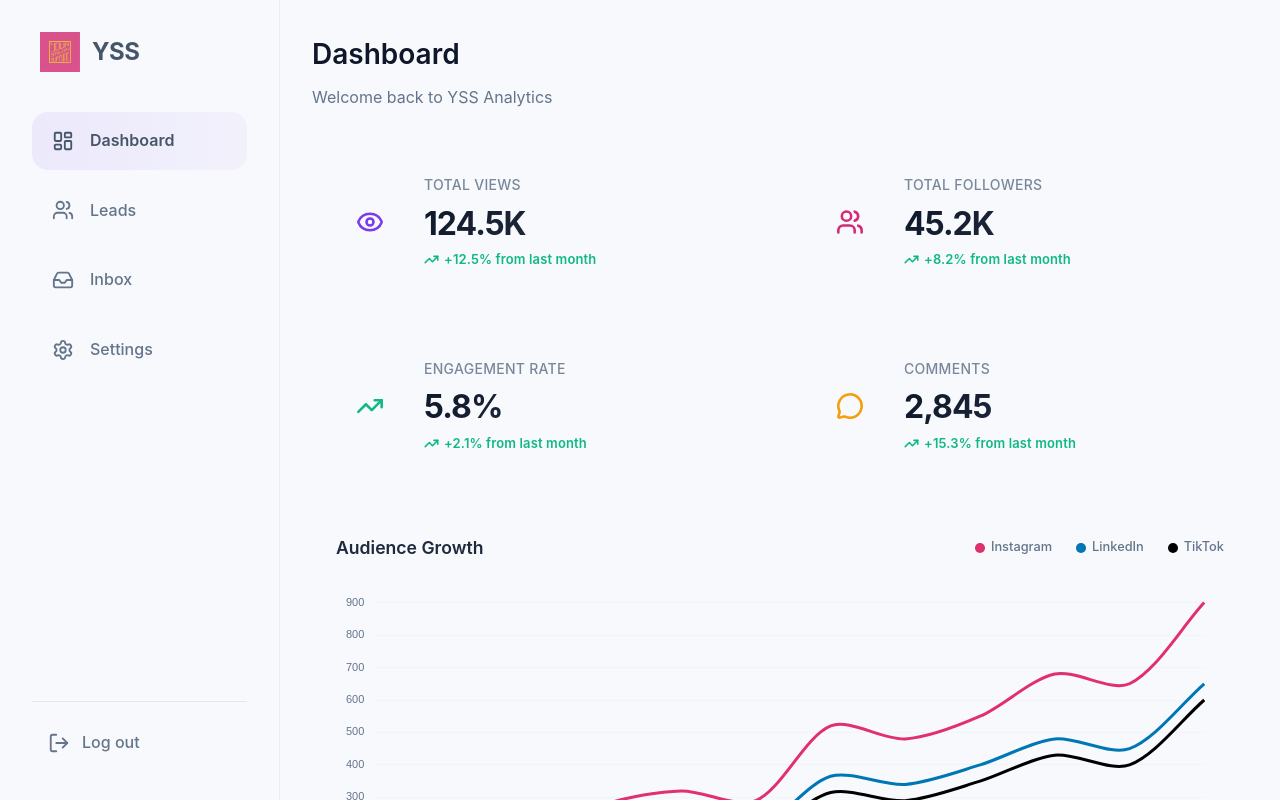
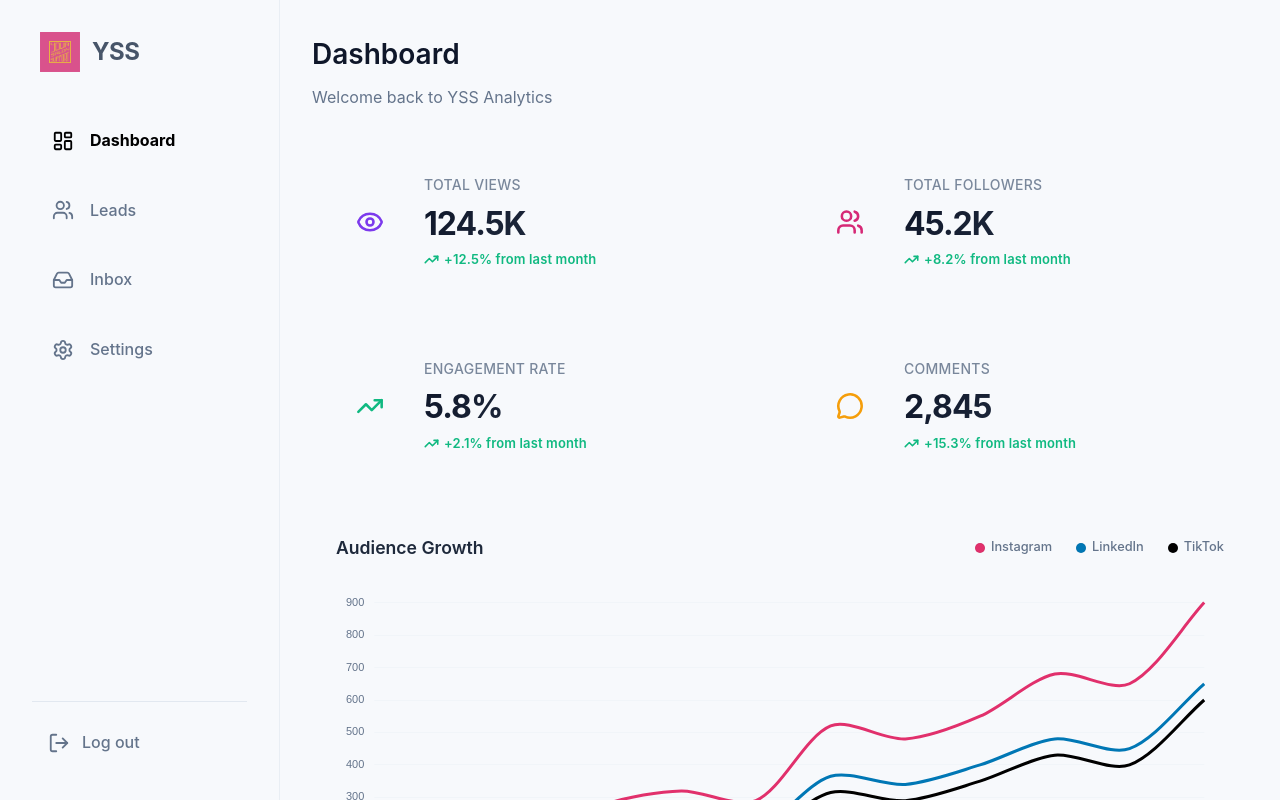
Before and after one commit to ABCD-Shubham/Dashboard-YSS, a React (Vite) app: page / in a window 1280 px wide. Shown: the top 800 px of the page. Built offline with nearby package versions, Linux system fonts and the light colour scheme.

Commit message:
Remove sidebar active background and set text to black, ensure grey theme is default

```diff
--- a/src/index.css
+++ b/src/index.css
@@ -208,9 +208,9 @@ h3 {
 }
 
 .nav-item.active {
-  background: linear-gradient(to right, rgba(139, 92, 246, 0.1), rgba(139, 92, 246, 0.05));
-  color: var(--primary);
-  font-weight: 600;
+  background: transparent;
+  color: #000000;
+  font-weight: 700;
 }
 
 .nav-icon {
--- a/src/utils/theme.js
+++ b/src/utils/theme.js
@@ -3,15 +3,15 @@ export const colorThemes = [
         id: 'default',
         name: 'Purple & White (Default)',
         colors: {
-            primary: '#8b5cf6',
-            primaryLight: '#a78bfa',
-            primaryDark: '#7c3aed',
-            background: '#f1f5f9',
+            primary: '#475569', // Slate 600
+            primaryLight: '#94a3b8', // Slate 400
+            primaryDark: '#334155', // Slate 700
+            background: '#F7F9FC', // Soft Cloud White
             backgroundDark: '#1a1625',
             cardBg: 'rgba(255, 255, 255, 0.9)',
             cardBgDark: 'rgba(42, 35, 60, 0.9)',
             textMain: '#0f172a',
-            textMainDark: '#64748b', // Darker grey text
+            textMainDark: '#64748b',
             sidebarBg: 'rgba(255, 255, 255, 0.8)',
             sidebarBgDark: 'rgba(30, 25, 45, 0.95)'
         }
```
